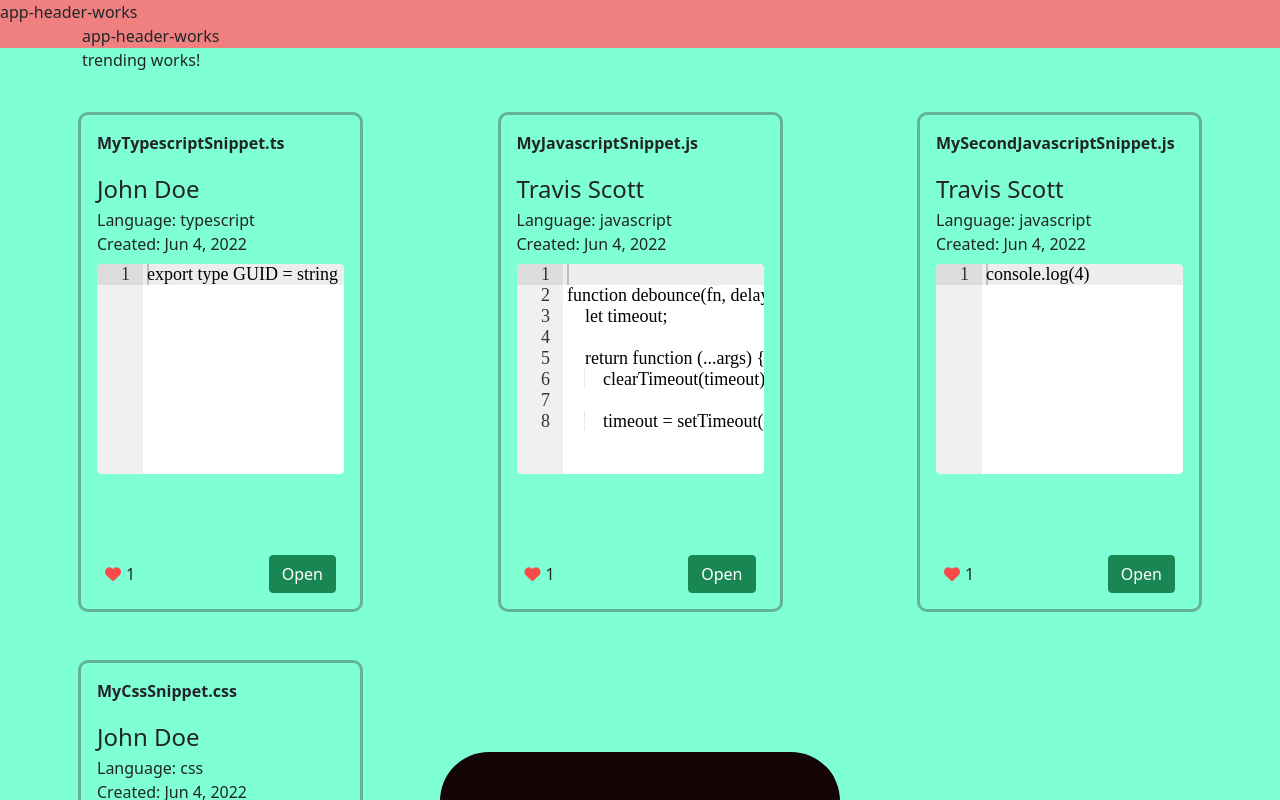
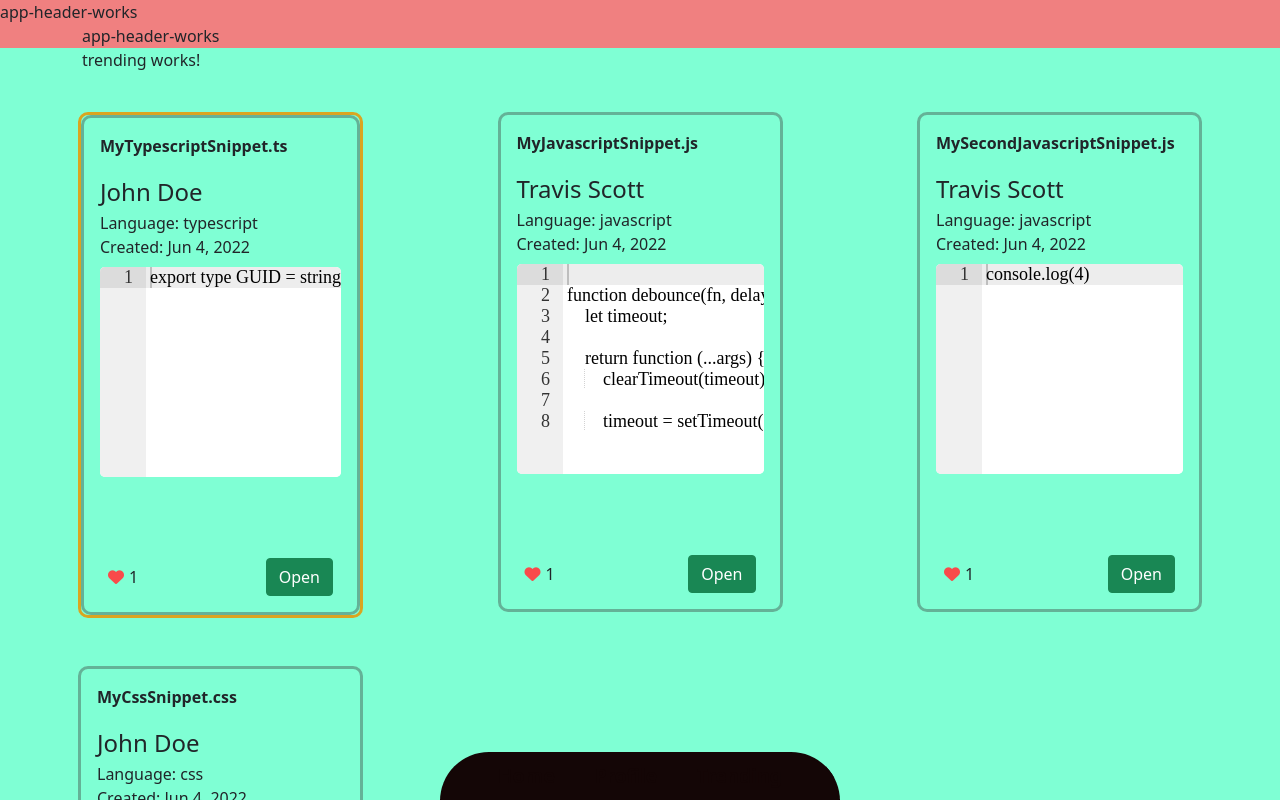
Before and after one commit to Quken/snipcode, an Angular app in the folder client/: page /trending in a window 1280 px wide. Shown: the top 800 px of the page. Built offline with nearby package versions, Linux system fonts and the light colour scheme.

Commit message:
best snippet-list-item

```diff
--- a/client/src/app/shared/components/snippets-list/snippets-list.component.html
+++ b/client/src/app/shared/components/snippets-list/snippets-list.component.html
@@ -1,6 +1,7 @@
 <div class="snippets-list text-left container" *ngIf="snippets.length">
     <div
         class="snippets-list__item my-4 mx-2"
+        [class.snippets-list__item-readonly]="readOnlySnippets"
         [class]="classes"
         *ngFor="let snippet of snippets; trackBy: trackByFn"
     >
--- a/client/src/app/shared/components/snippets-list/snippets-list.component.scss
+++ b/client/src/app/shared/components/snippets-list/snippets-list.component.scss
@@ -5,4 +5,9 @@
     display: flex;
     justify-content: space-between;
     padding: 0;
+
+    &__item-readonly:first-child {
+        border: 3px solid goldenrod;
+        border-radius: 10px;
+    }
 }
```
